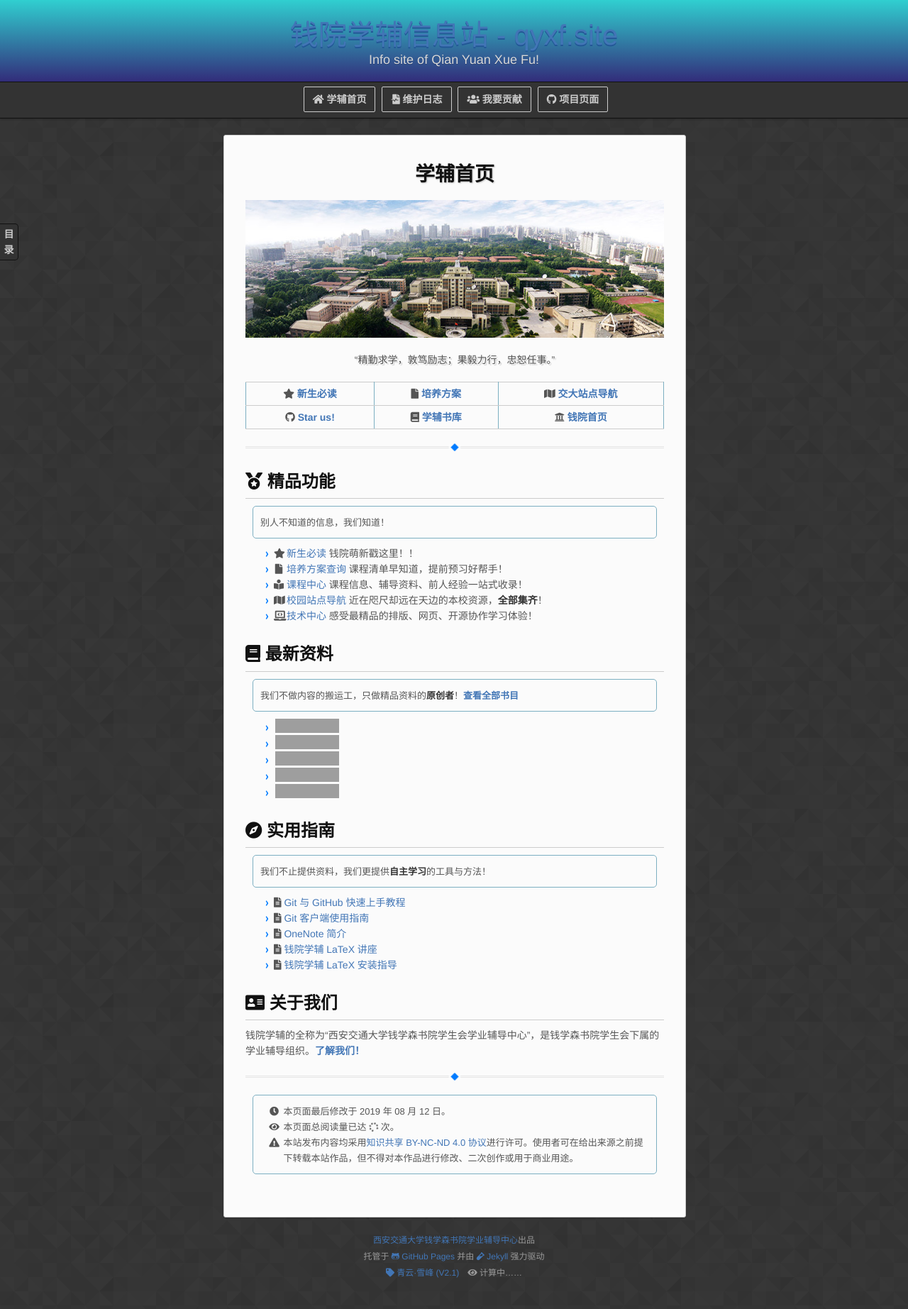
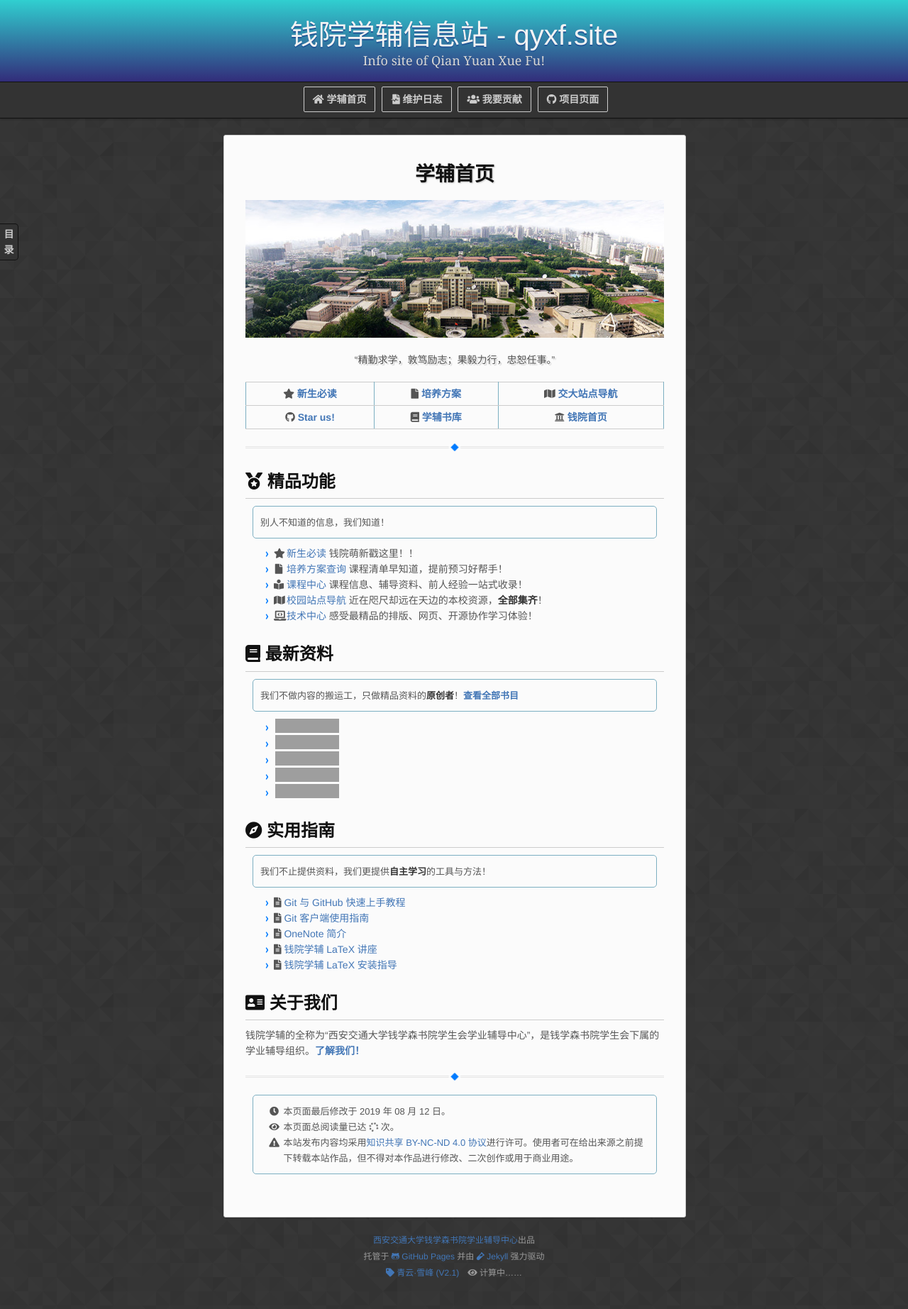
Before and after one commit to qyxf/qyxf.github.io, a Jekyll site: the page built from index.md, in a window 1280 px wide. Shown: the whole page at 71% size. Built offline with Jekyll 4.4.1, drawn with Linux system fonts in a browser that asks for light colours; nearby versions of some CDN libraries; some web fonts are replaced; our own code applies the rules of GitHub Pages for plain Markdown files; comment, search, counter and statistics services are not loaded; grey boxes are pictures that could not be loaded.

Commit message:
Adjust style of title

```diff
--- a/_sass/leap-month.scss
+++ b/_sass/leap-month.scss
@@ -180,7 +180,6 @@ header {
 
   h1 {
     font: 40px/48px 'Copse', "Helvetica Neue", Helvetica, Arial, sans-serif;
-    color: #f3f3f3;
     text-shadow: 0px 2px 0px #235796;
     margin: 0px;
     white-space: nowrap;
@@ -188,12 +187,16 @@ header {
     text-overflow: ellipsis;
     -o-text-overflow: ellipsis;
     -ms-text-overflow: ellipsis;
+
+    a {
+      color: #f3f3f3;
+    }
   }
 
   p {
+    font: 18px 'Alegreya', 'Georgia', 'Times New Roman', serif;
     color: #d8d8d8;
     text-shadow:rgba(#000, 0.2) 0 1px 0;
-    font-size: 18px;
     margin: 0px;
   }
 }
```
